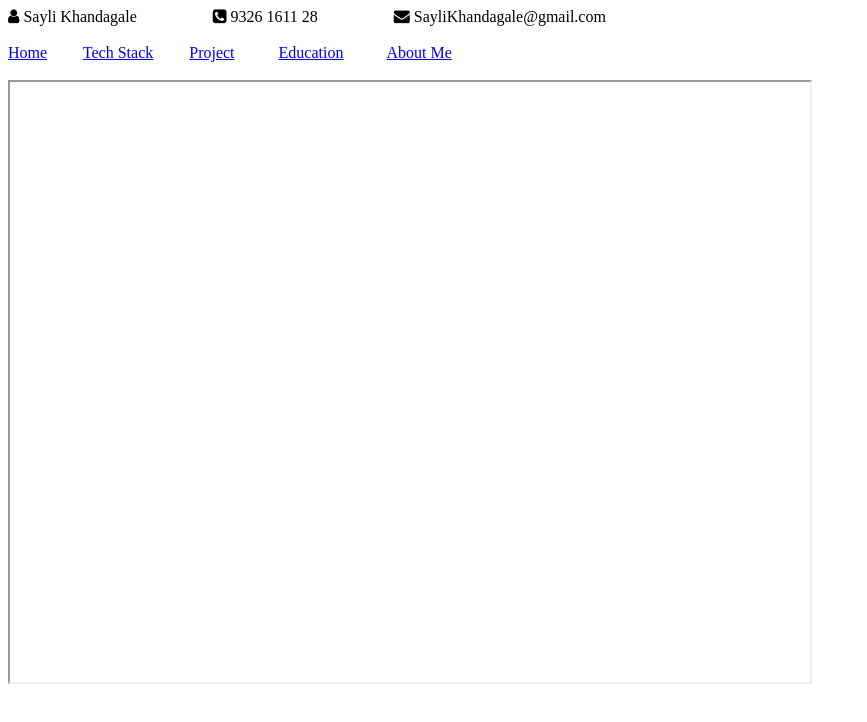
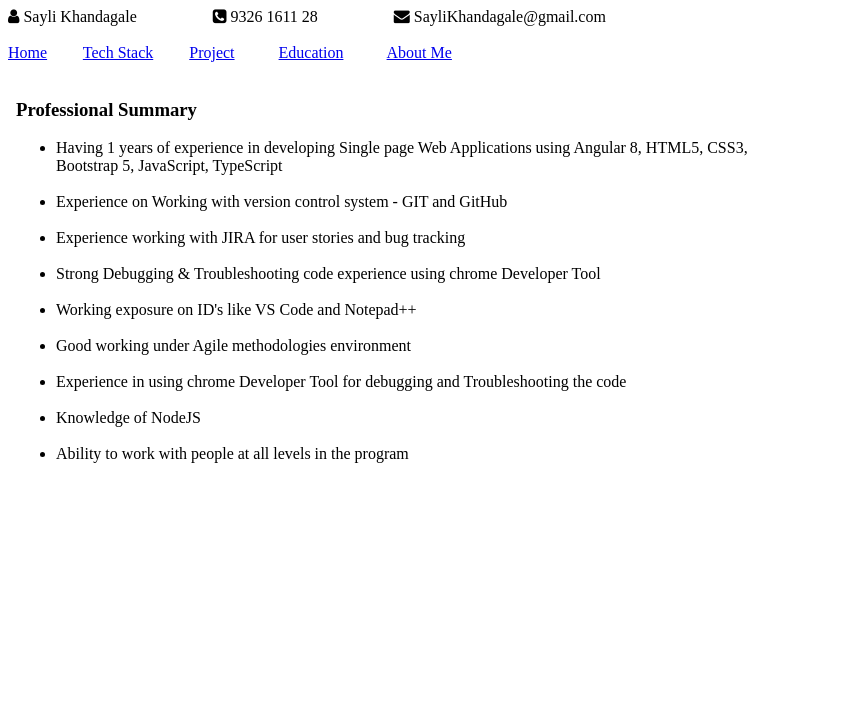
Before and after one commit to sayalikhandagale/my-profile, a plain HTML site: page index.html in a window 1280 px wide. Shown: the whole page, without its empty margins (0-867 px from the left). Drawn offline with Linux system fonts and the light colour scheme.

Commit message:
Added index
Added index

```diff
--- a/index.html
+++ b/index.html
@@ -4,9 +4,7 @@
     <meta charset="UTF-8" />
     <meta name="viewport" content="width=device-width, initial-scale=1.0" />
     <title>My Profile</title>
-    <link
-      rel="stylesheet"
-      href="https://cdnjs.cloudflare.com/ajax/libs/font-awesome/4.7.0/css/font-awesome.min.css"
+    <link rel="stylesheet" href="https://cdnjs.cloudflare.com/ajax/libs/font-awesome/4.7.0/css/font-awesome.min.css"
     />
   </head>
   <body>
@@ -25,6 +23,8 @@
       <a href="aboutMe.html" target="myFrame"> About Me</a> <br />
       <br />
     </nav>
-    <iframe width="800px" height="600px" src="" name="myFrame"> </iframe>
+    <iframe width="800px" height="600px" src="home.html" name="myFrame" frameborder="0">
+
+    </iframe>
   </body>
 </html>
```
